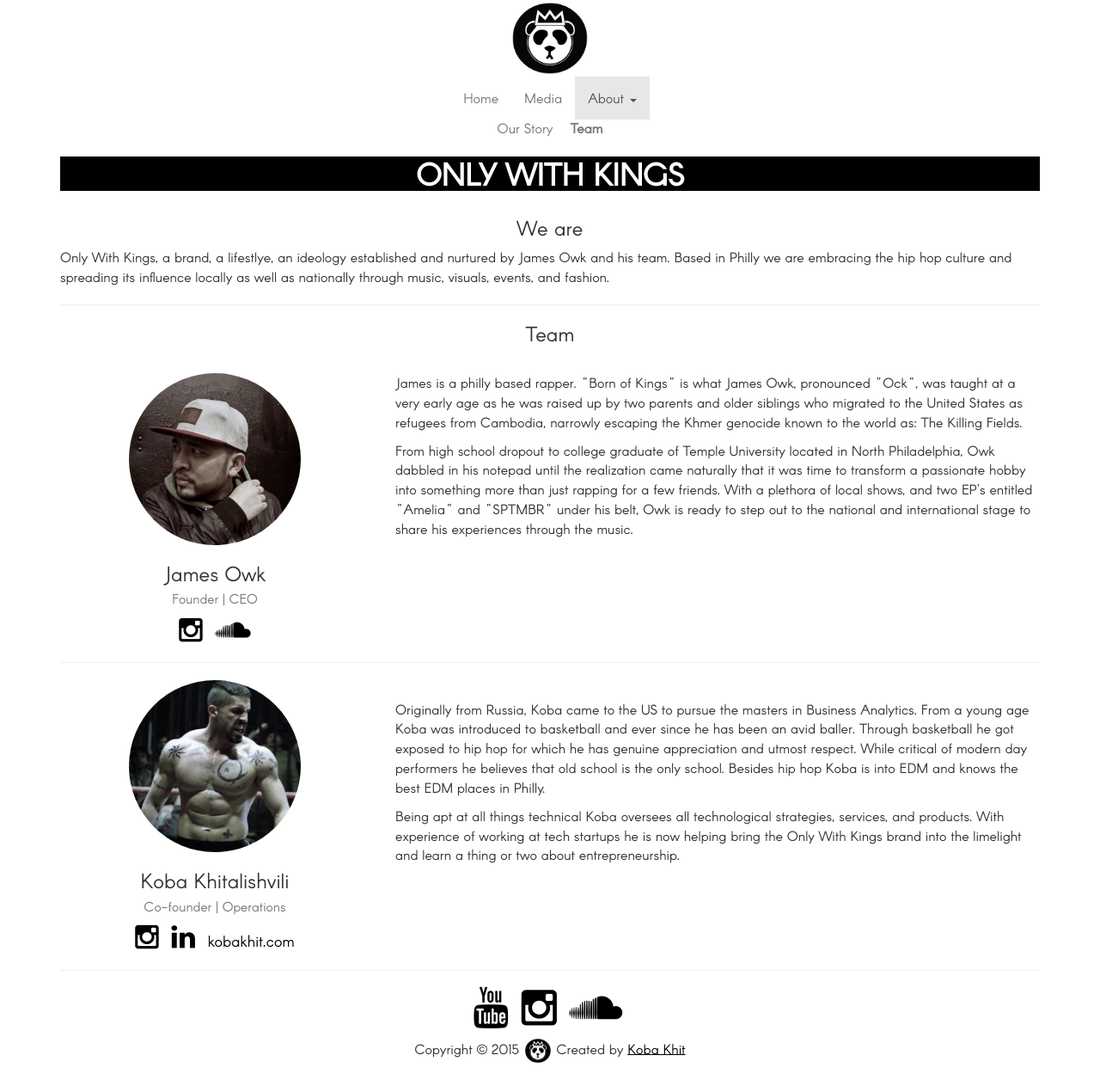
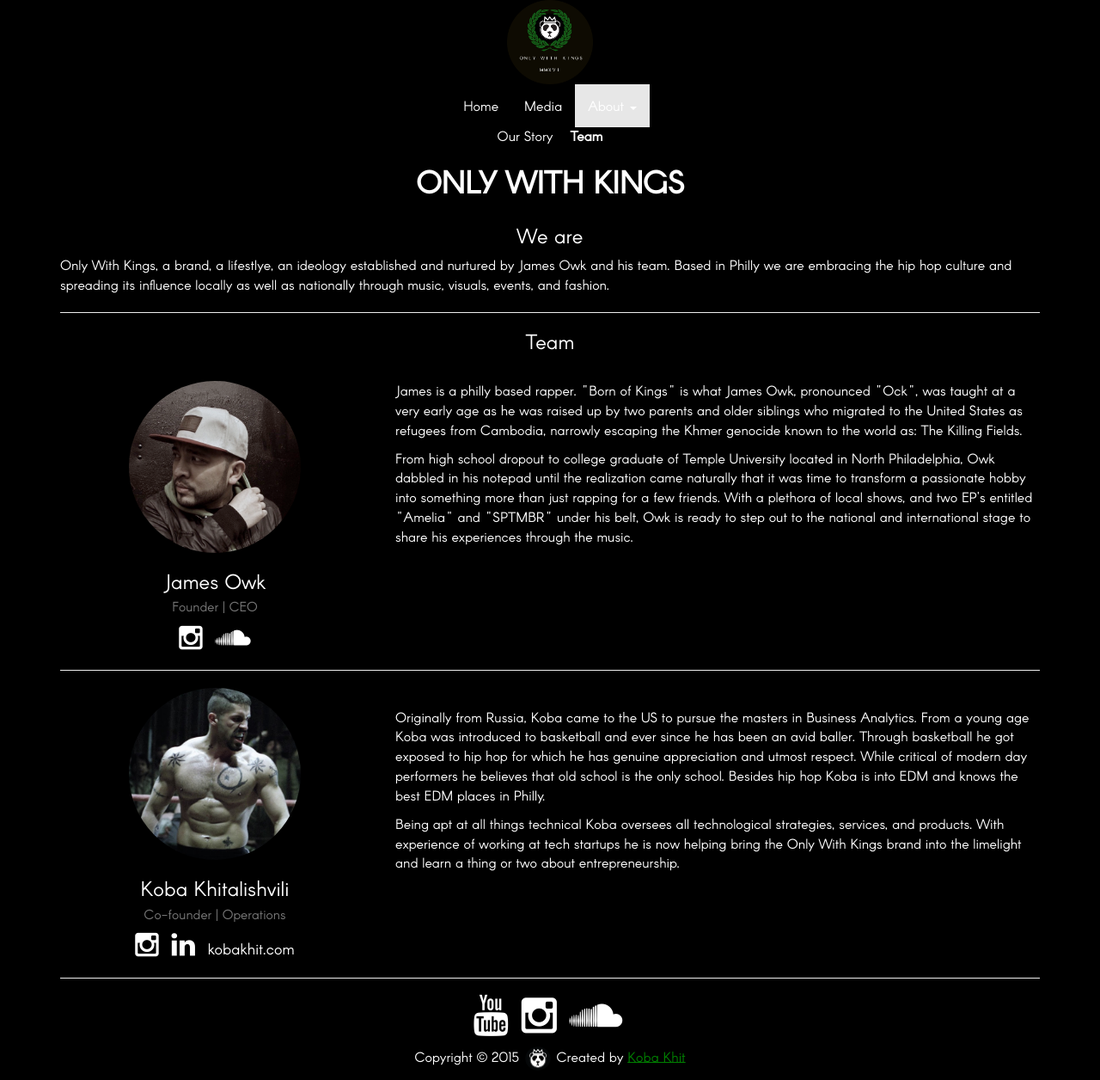
Before and after one commit to KobaKhit/owk.com, a Jekyll site: the page built from about.html, in a window 1280 px wide. Shown: the whole page at 86% size. Built offline with Jekyll 4.4.1, drawn with Linux system fonts in a browser that asks for light colours.

Commit message:
redesign

```diff
--- a/_includes/footer.html
+++ b/_includes/footer.html
@@ -5,7 +5,7 @@
         <hr>
     	<ul class="list-unstyled list-inline list-social-icons">
             <li>
-                <a href="https://www.youtube.com/user/theowkqualife/videos" target="_blank"><i class="fa fa-youtube fa-3x"></i></a>
+                <a href="https://www.youtube.com/user/theowkqualife/videos" target="_blank"><i class="fa fa-youtube fa-3x"  style="color:white"></i></a>
             </li>
             <li>
                 <a href="https://instagram.com/onlywithkings" target="_blank"><i class="fa fa-instagram fa-3x"></i></a>
@@ -18,7 +18,7 @@
         <!-- Go to www.addthis.com/dashboard to customize your tools -->
         <span class="addthis_sharing_toolbox"></span>
 
-        <p>Copyright &copy; 2015 <img height="30" width="34" src="./img/JAMESOWKEMBLEM1080.png" style="display:inline;"></img><span class="light"> Created by <a href = "http://www.linkedin.com/in/kobakhit/" target="_blank">Koba Khit</a></p>
+        <p>Copyright &copy; 2015 <img height="30" width="34" src="./img/JAMESOWKEMBLEM1080.png" style="display:inline;"></img><span class="light"> Created by <a href = "http://www.linkedin.com/in/kobakhit/" target="_blank" style="color:green">Koba Khit</a></p>
     </div>
 </footer>
 
--- a/_layouts/default.html
+++ b/_layouts/default.html
@@ -55,7 +55,7 @@
 
 <body>
 
-    <img id = 'landing-img' src="/img/JAMESOWKEMBLEM1080.png" class="img-responsive img-center" alt="Only With Kings" style='width: 100px'>
+    <img id = 'landing-img' src="/img/newlogo.png" class="img-responsive img-center" alt="Only With Kings" style='width: 100px'>
 
     <!-- Navigation -->
     {%include navbar.html %}
--- a/about.html
+++ b/about.html
@@ -39,7 +39,7 @@
             <h3>Koba Khitalishvili <br><small>Co-founder | Operations</small></h3>
             <a href = 'https://instagram.com/dostre' class = 'social-link' target = '_blank'><i class="fa fa-instagram fa-2x"></i></a>
             <a href = 'https://www.linkedin.com/in/kobakhit' class = 'social-link' target = '_blank'><i class="fa fa-linkedin fa-2x"></i></a>
-            <a href = 'http://www.kobakhit.com/' class = 'social-link' target = '_blank'><h4 style = 'display:inline'>kobakhit.com</h4></a>
+            <a href = 'http://www.kobakhit.com/' class = 'social-link' target = '_blank'><h4 style = 'display:inline;color:white;'>kobakhit.com</h4></a>
 
         </div>
         <div class = 'col-lg-8'>
--- a/css/owk.css
+++ b/css/owk.css
@@ -8,6 +8,8 @@
 body {
     font-family: Arcon, Verdana;
     font-size: 16px;
+    background:black;
+    color:white;
 }
 
 a {
@@ -33,6 +35,9 @@
 
 }
 
+.fa {
+    color:white;
+}
 .underline {
     text-decoration: underline;
 }
@@ -76,8 +81,13 @@
     text-align: center;
 }
 
-nav a {
+ul.nav li a {
     text-decoration: none;
+    color:white !important;
+}
+
+.dropdown-menu {
+    background-color: grey !important;
 }
 
 .navbar-toggle {
--- a/index.html
+++ b/index.html
@@ -58,7 +58,7 @@
 
 <body class= 'noscroll'>
 
-	<img id = 'landing-img' src="/img/JAMESOWKEMBLEM1080.png" class="img-responsive img-center" alt="Only With Kings" width="500">
+	<img id = 'landing-img' src="/img/newlogo.png" class="img-responsive img-center" alt="Only With Kings" width="500">
 
 	<div id = 'landing-page'>
 		<!-- Navigation -->
--- a/js/main.js
+++ b/js/main.js
@@ -2,7 +2,7 @@
 	$("#landing-img")
 			.mouseover(function(){
 				$(this)
-				.velocity({ width: '+=1%'})
+				.velocity({ width: '+=10%'})
 			})
 			.mouseout(function(){
 				$(this)
```
Also changed, not shown: img/about-square.jpg (added), img/newlogo.png (added).
